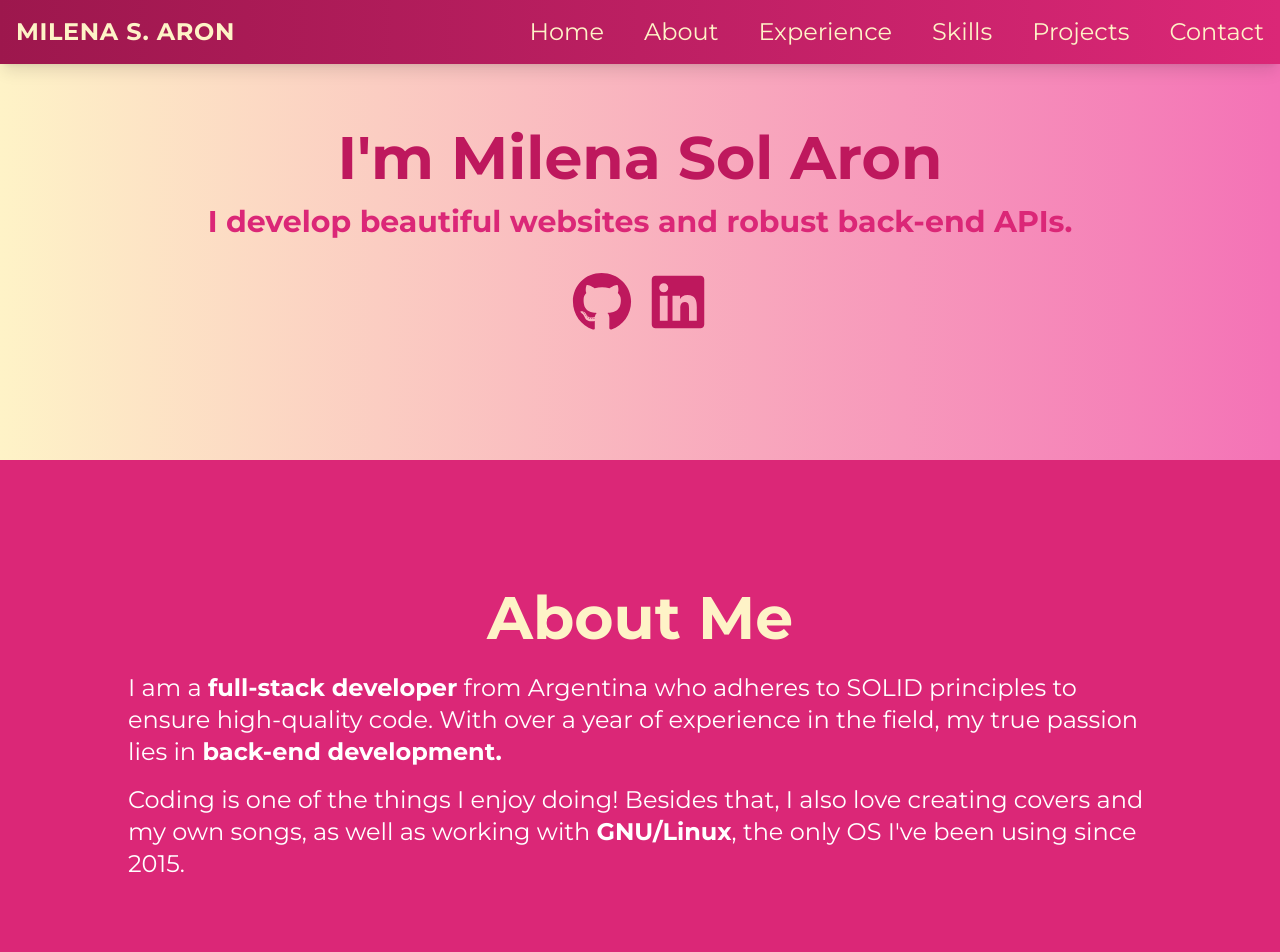
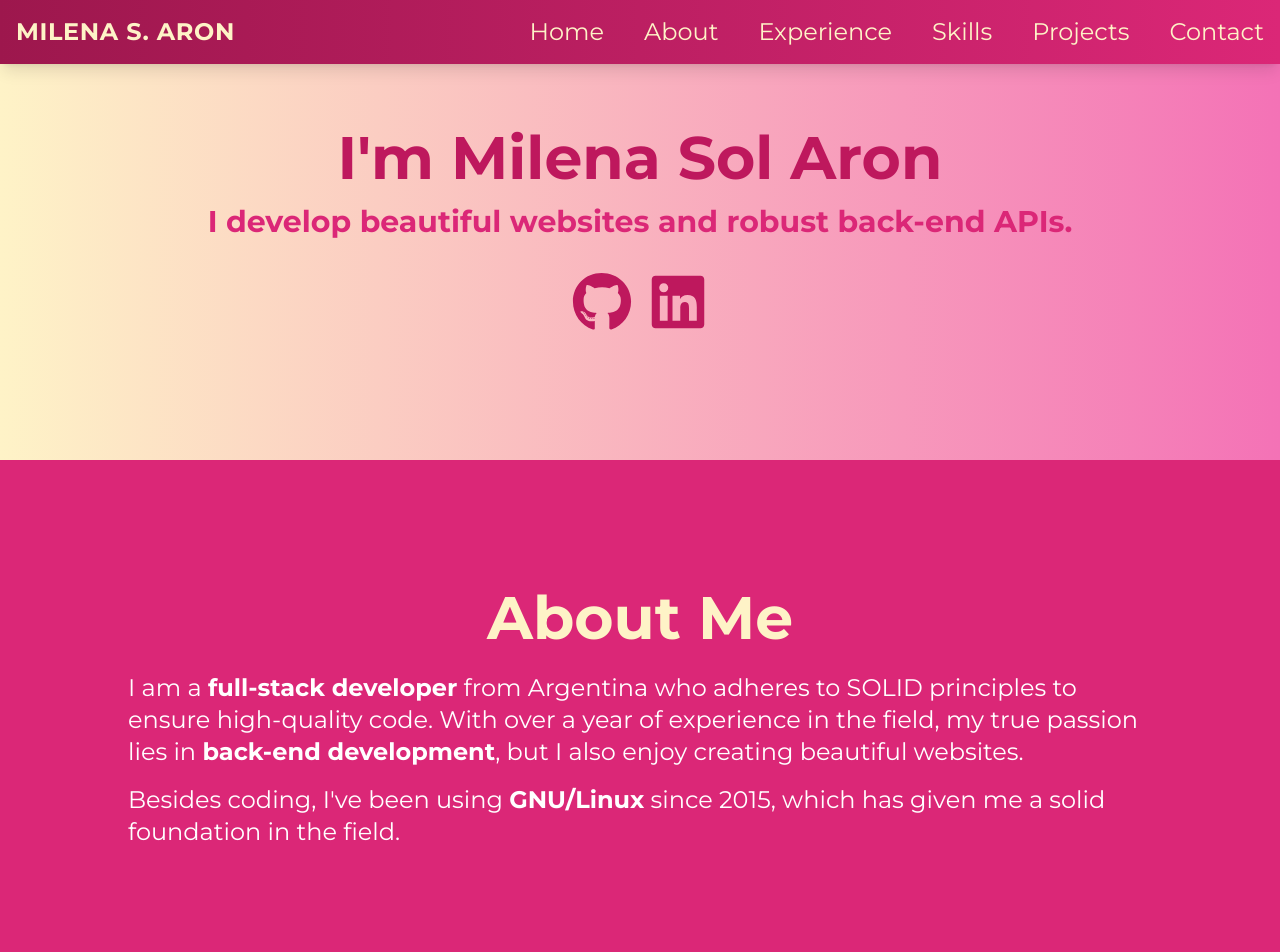
Before and after one commit to aronmilenait/portfolio, a Next.js app in the folder portfolio/: page / in a window 1280 px wide. Shown: the top 952 px of the page. Built offline with nearby package versions, Linux system fonts and the light colour scheme.

Commit message:
Improve about me texts

```diff
--- a/portfolio/src/components/AboutMe.tsx
+++ b/portfolio/src/components/AboutMe.tsx
@@ -25,7 +25,8 @@ export const AboutMe = () => {
         >
           I am a <b>full-stack developer</b> from Argentina who adheres to SOLID
           principles to ensure high-quality code. With over a year of experience
-          in the field, my true passion lies in <b>back-end development.</b>
+          in the field, my true passion lies in <b>back-end development</b>, but
+          I also enjoy creating beautiful websites.
         </motion.p>
         <motion.p
           className="text-md sm:text-2xl lg:text-2xl text-shadow-md"
@@ -33,9 +34,8 @@ export const AboutMe = () => {
           animate={{ opacity: 1, y: 0 }}
           transition={{ duration: 1, delay: 1 }}
         >
-          Coding is one of the things I enjoy doing! Besides that, I also love
-          creating covers and my own songs, as well as working with{" "}
-          <b>GNU/Linux</b>, the only OS I&apos;ve been using since 2015.
+          Besides coding, I&apos;ve been using <b>GNU/Linux</b> since 2015,
+          which has given me a solid foundation in the field.
         </motion.p>
       </motion.div>
     </section>
```
Also changed, not shown: portfolio/public/favicon.png (added).
